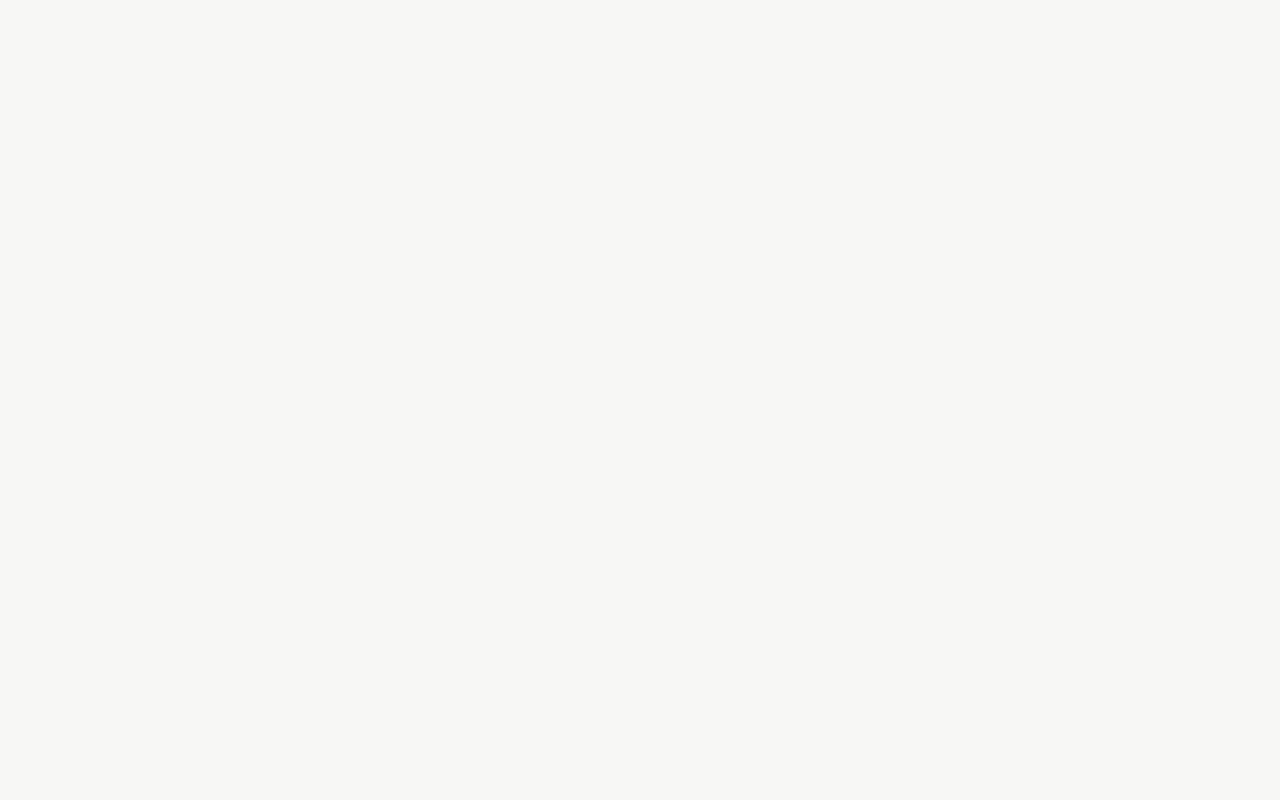
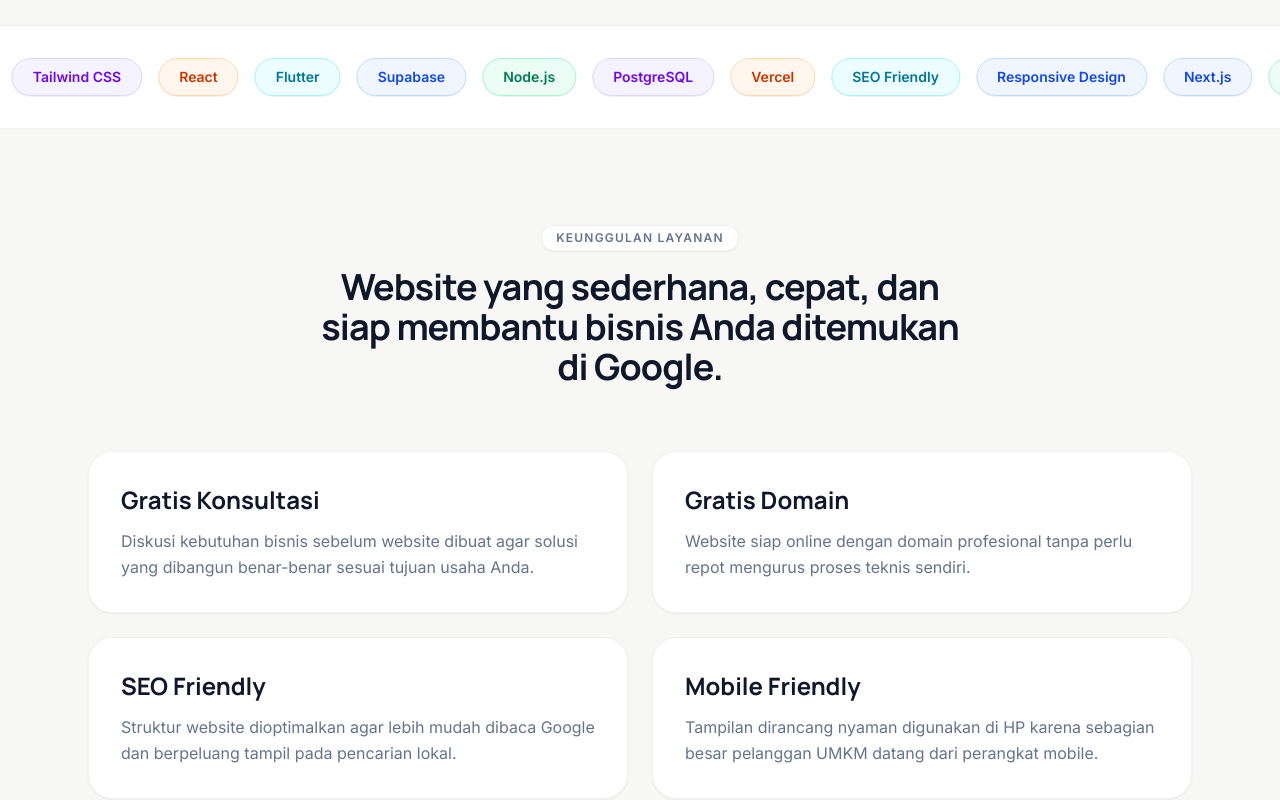
Before and after one commit to xdaamar/CodecraftStudio, a Next.js app: page / in a window 1280 px wide. Shown: the part 720-1520 px from the top of the page. Before the commit the page ends 800 px from the top, so only its background shows below. Built offline with nearby package versions, Linux system fonts and the light colour scheme.

Commit message:
crated section 1

```diff
--- a/src/app/globals.css
+++ b/src/app/globals.css
@@ -20,6 +20,20 @@
   --color-border-light: var(--border-light);
   --font-heading: var(--font-manrope), sans-serif;
   --font-sans: var(--font-inter), sans-serif;
+  --animate-marquee: marquee 35s linear infinite;
+}
+
+@keyframes marquee {
+  from {
+    transform: translateX(0);
+  }
+  to {
+    transform: translateX(-50%);
+  }
+}
+
+@utility animate-marquee {
+  animation: marquee 35s linear infinite;
 }
 
 *,
--- a/src/app/page.tsx
+++ b/src/app/page.tsx
@@ -1,9 +1,13 @@
 import { Hero } from '@/components/hero';
+import { StackMarquee } from '@/components/stack-marquee';
+import { UMKMBenefits } from '@/components/umkm-benefits';
 
 export default function Home() {
   return (
     <main className="flex flex-1 flex-col">
       <Hero />
+      <StackMarquee />
+      <UMKMBenefits />
     </main>
   );
 }
--- /dev/null
+++ b/src/components/stack-marquee.tsx
@@ -0,0 +1,23 @@
+import { STACK_ITEMS } from '@/lib/constants';
+
+export function StackMarquee() {
+  const marqueeItems = [...STACK_ITEMS, ...STACK_ITEMS];
+
+  return (
+    <section
+      aria-label="Tech Stack"
+      className="w-full overflow-hidden border-y border-border-light bg-surface py-8"
+    >
+      <div className="flex w-max animate-marquee items-center gap-4">
+        {marqueeItems.map((item, idx) => (
+          <div
+            key={`${item.name}-${idx}`}
+            className={`inline-flex shrink-0 items-center justify-center rounded-full border px-5 py-2 text-sm font-semibold shadow-2xs ${item.className}`}
+          >
+            {item.name}
+          </div>
+        ))}
+      </div>
+    </section>
+  );
+}
--- /dev/null
+++ b/src/components/umkm-benefits.tsx
@@ -0,0 +1,43 @@
+import { UMKM_BENEFITS } from '@/lib/constants';
+
+export function UMKMBenefits() {
+  return (
+    <section
+      id="benefits"
+      aria-label="Keunggulan Layanan"
+      className="mx-auto w-full max-w-6xl px-4 py-16 sm:px-6 lg:py-24"
+    >
+      <div className="flex flex-col items-center text-center">
+        <span className="inline-flex items-center rounded-full border border-border-light bg-surface px-3.5 py-1 text-xs font-semibold uppercase tracking-widest text-muted shadow-xs">
+          Keunggulan Layanan
+        </span>
+        <h2 className="mt-4 max-w-2xl font-heading text-3xl font-bold tracking-tight text-text sm:text-4xl">
+          Website yang sederhana, cepat, dan siap membantu bisnis Anda
+          ditemukan di Google.
+        </h2>
+      </div>
+
+      <div className="mt-12 grid grid-cols-1 gap-6 md:grid-cols-2 lg:mt-16">
+        {UMKM_BENEFITS.map((item) => (
+          <div
+            key={item.title}
+            className={`flex flex-col justify-between rounded-[1.5rem] border border-border-light bg-surface p-6 shadow-xs transition duration-300 hover:-translate-y-1 hover:shadow-md sm:p-8 ${
+              item.fullWidth
+                ? 'md:col-span-2 md:flex-row md:items-center md:justify-between md:gap-8'
+                : ''
+            }`}
+          >
+            <div>
+              <h3 className="font-heading text-xl font-bold text-text sm:text-2xl">
+                {item.title}
+              </h3>
+              <p className="mt-3 text-base leading-relaxed text-muted">
+                {item.description}
+              </p>
+            </div>
+          </div>
+        ))}
+      </div>
+    </section>
+  );
+}
--- /dev/null
+++ b/src/lib/constants.ts
@@ -0,0 +1,74 @@
+export type StackItem = {
+  name: string;
+  className: string;
+};
+
+export const STACK_ITEMS: StackItem[] = [
+  { name: 'Next.js', className: 'bg-blue-50 text-blue-700 border-blue-200' },
+  {
+    name: 'TypeScript',
+    className: 'bg-emerald-50 text-emerald-700 border-emerald-200',
+  },
+  {
+    name: 'Tailwind CSS',
+    className: 'bg-violet-50 text-violet-700 border-violet-200',
+  },
+  { name: 'React', className: 'bg-orange-50 text-orange-700 border-orange-200' },
+  { name: 'Flutter', className: 'bg-cyan-50 text-cyan-700 border-cyan-200' },
+  { name: 'Supabase', className: 'bg-blue-50 text-blue-700 border-blue-200' },
+  {
+    name: 'Node.js',
+    className: 'bg-emerald-50 text-emerald-700 border-emerald-200',
+  },
+  {
+    name: 'PostgreSQL',
+    className: 'bg-violet-50 text-violet-700 border-violet-200',
+  },
+  {
+    name: 'Vercel',
+    className: 'bg-orange-50 text-orange-700 border-orange-200',
+  },
+  {
+    name: 'SEO Friendly',
+    className: 'bg-cyan-50 text-cyan-700 border-cyan-200',
+  },
+  {
+    name: 'Responsive Design',
+    className: 'bg-blue-50 text-blue-700 border-blue-200',
+  },
+];
+
+export type BenefitItem = {
+  title: string;
+  description: string;
+  fullWidth?: boolean;
+};
+
+export const UMKM_BENEFITS: BenefitItem[] = [
+  {
+    title: 'Gratis Konsultasi',
+    description:
+      'Diskusi kebutuhan bisnis sebelum website dibuat agar solusi yang dibangun benar-benar sesuai tujuan usaha Anda.',
+  },
+  {
+    title: 'Gratis Domain',
+    description:
+      'Website siap online dengan domain profesional tanpa perlu repot mengurus proses teknis sendiri.',
+  },
+  {
+    title: 'SEO Friendly',
+    description:
+      'Struktur website dioptimalkan agar lebih mudah dibaca Google dan berpeluang tampil pada pencarian lokal.',
+  },
+  {
+    title: 'Mobile Friendly',
+    description:
+      'Tampilan dirancang nyaman digunakan di HP karena sebagian besar pelanggan UMKM datang dari perangkat mobile.',
+  },
+  {
+    title: 'Maintenance Mulai Rp50.000/bulan',
+    description:
+      'Bantuan update ringan, pengecekan website, dan pendampingan teknis setelah website online.',
+    fullWidth: true,
+  },
+];
```
Also changed, not shown: 1 other file (tests, documents, lock files or other folders).
